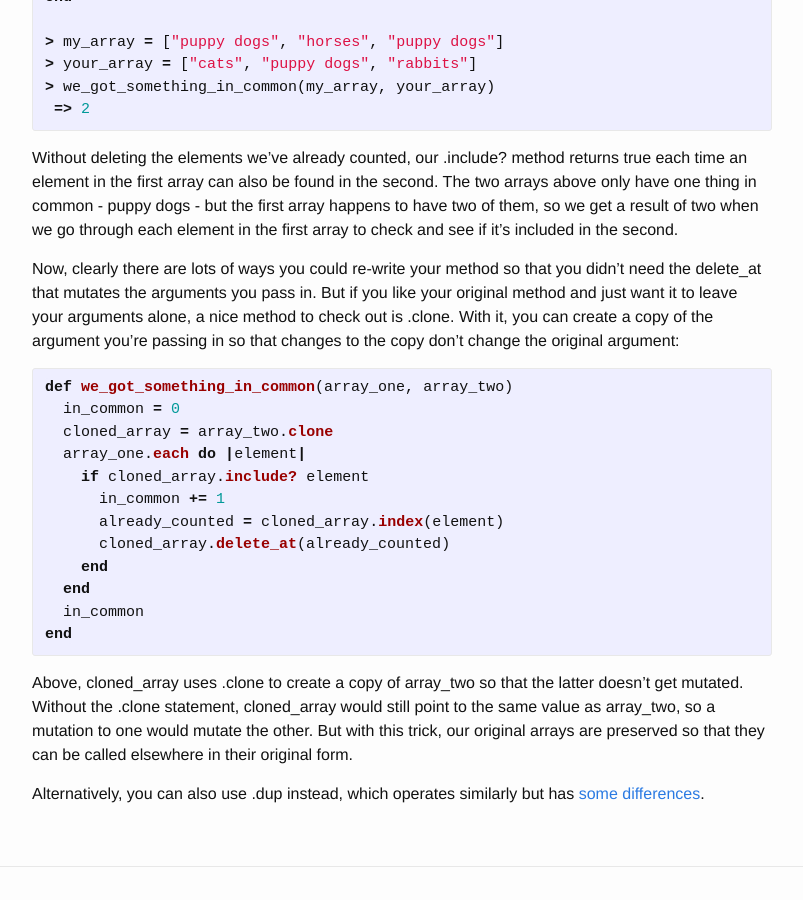
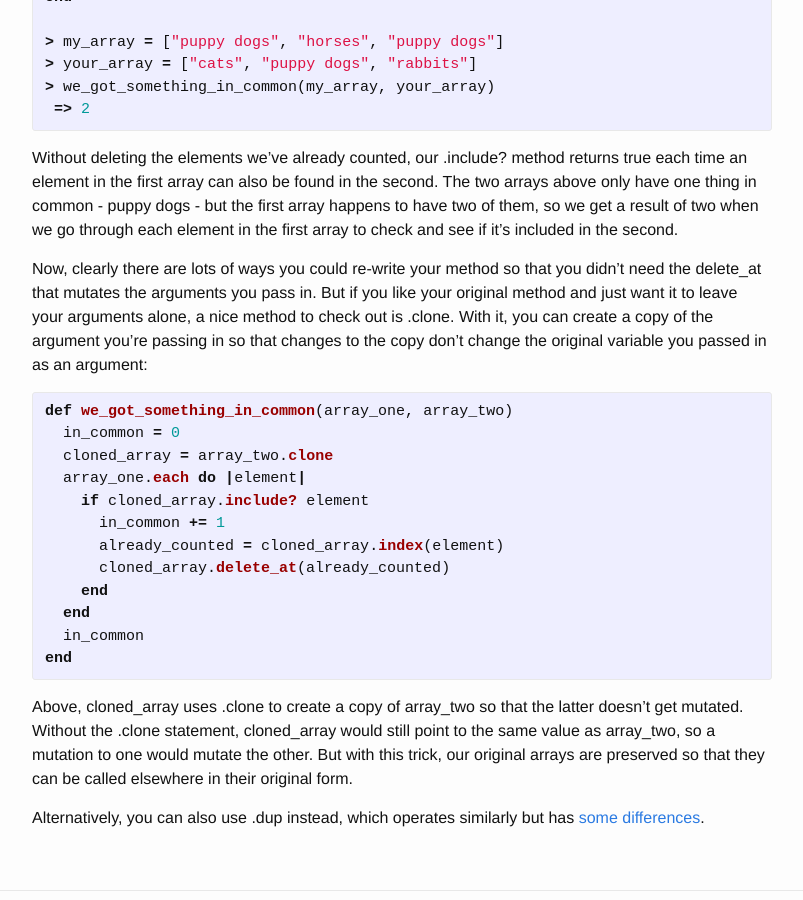
Before and after one commit to rmulhol/rmulhol.github.io, a Jekyll site: the page built from _posts/2014-09-17-clone-mutating-arguments.markdown, in a window 1280 px wide and 900 px high, scrolled down 1352 px. Shown: the whole window, without its empty margins (238-1041 px from the left). Built offline with Jekyll 4.4.1, drawn with Linux system fonts in a browser that asks for light colours.

Commit message:
revise wording on post

```diff
--- a/_posts/2014-09-17-clone-mutating-arguments.markdown
+++ b/_posts/2014-09-17-clone-mutating-arguments.markdown
@@ -62,7 +62,7 @@
 
 Without deleting the elements we've already counted, our .include? method returns true each time an element in the first array can also be found in the second. The two arrays above only have one thing in common - puppy dogs - but the first array happens to have two of them, so we get a result of two when we go through each element in the first array to check and see if it's included in the second.
 
-Now, clearly there are lots of ways you could re-write your method so that you didn't need the delete_at that mutates the arguments you pass in. But if you like your original method and just want it to leave your arguments alone, a nice method to check out is .clone. With it, you can create a copy of the argument you're passing in so that changes to the copy don't change the original argument:
+Now, clearly there are lots of ways you could re-write your method so that you didn't need the delete_at that mutates the arguments you pass in. But if you like your original method and just want it to leave your arguments alone, a nice method to check out is .clone. With it, you can create a copy of the argument you're passing in so that changes to the copy don't change the original variable you passed in as an argument:
 
 {% highlight ruby %}
 def we_got_something_in_common(array_one, array_two)
```
